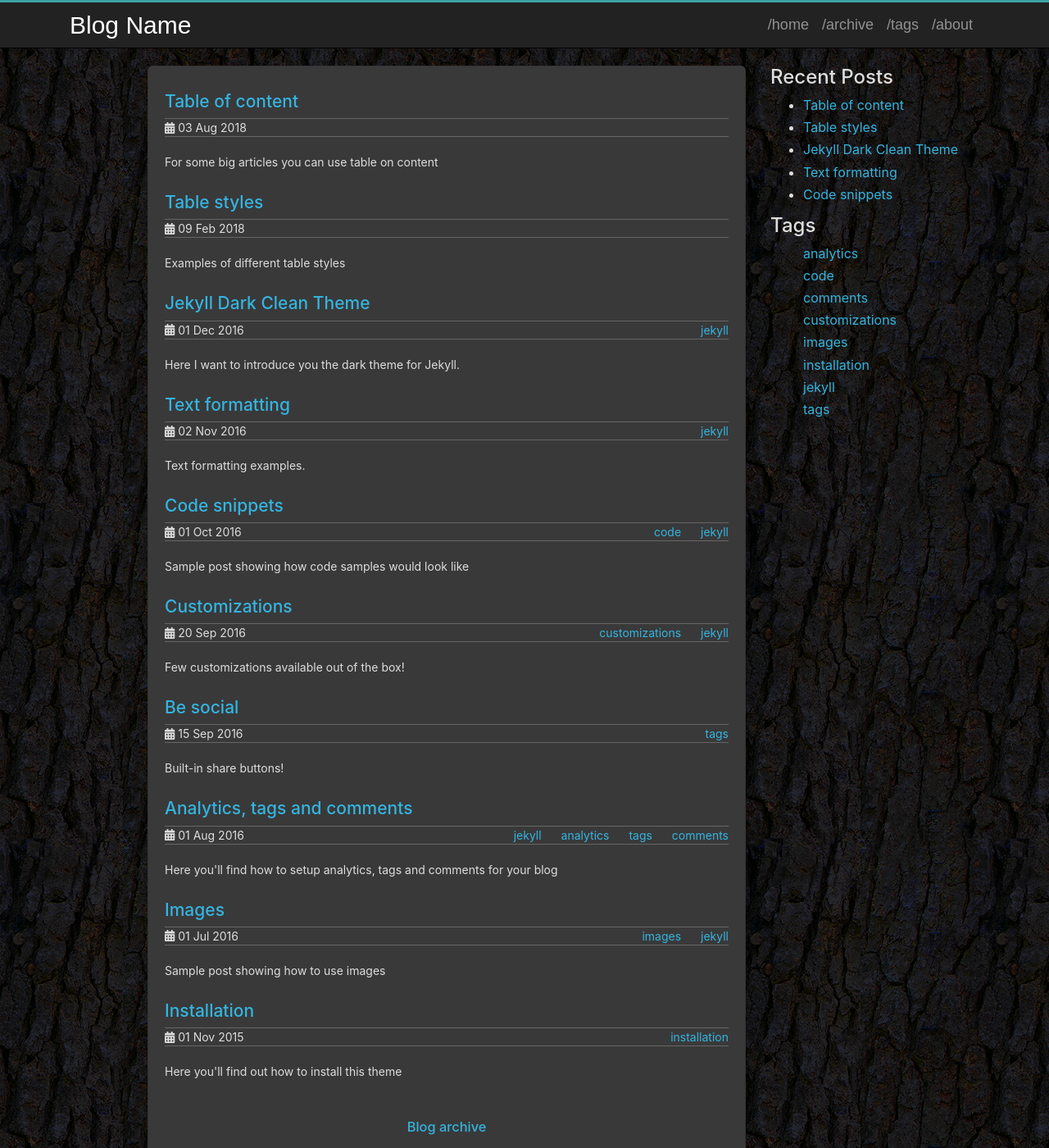
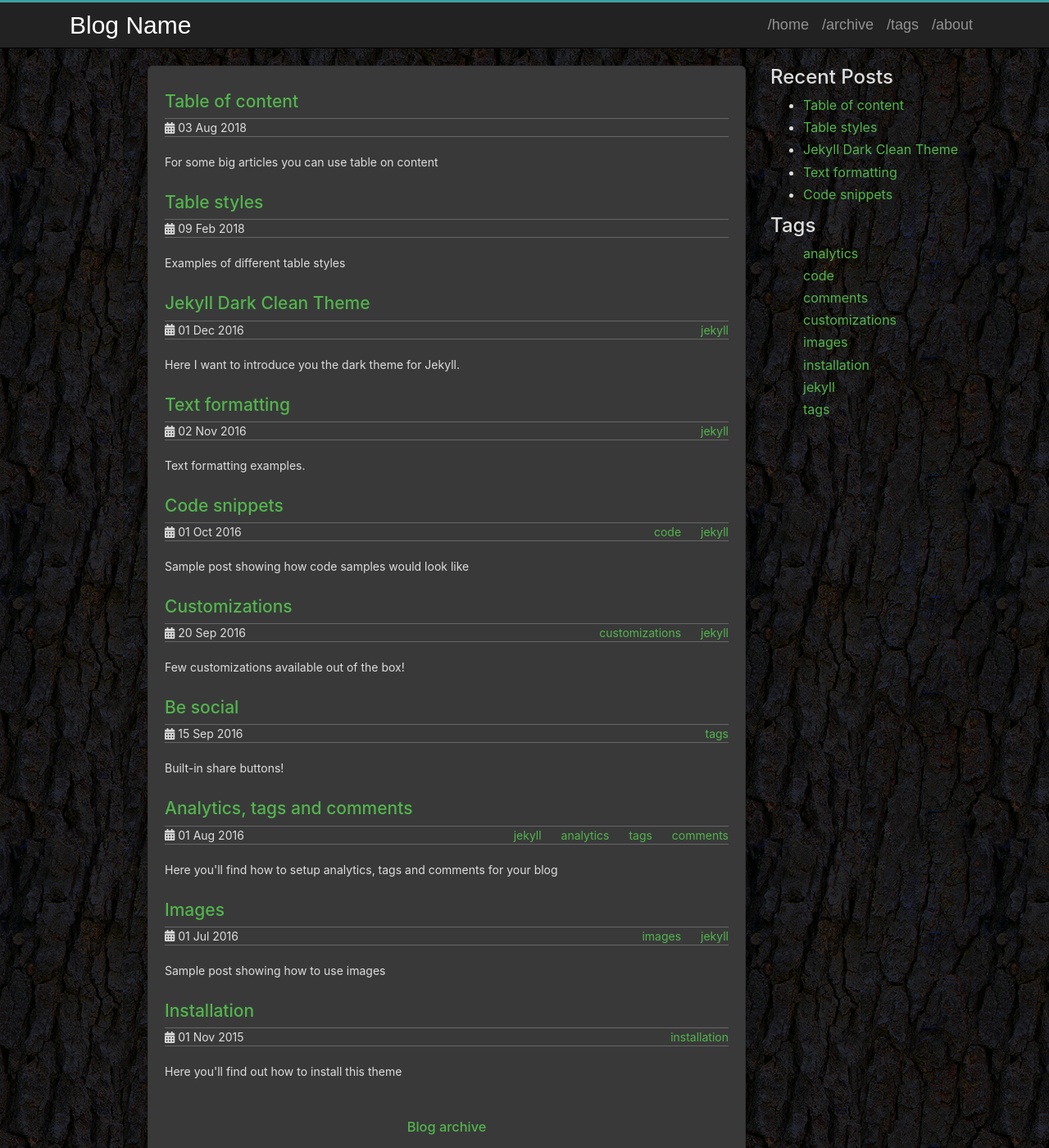
Before and after one commit to Paranoid2droid/paranoid2droid.github.io, a Jekyll site: the page built from index.html, in a window 1280 px wide and 1400 px high. Shown: the whole window at 82% size. Built offline with Jekyll 4.4.1, drawn with Linux system fonts in a browser that asks for light colours.

```diff
--- a/assets/css/theme.scss
+++ b/assets/css/theme.scss
@@ -17,12 +17,12 @@
 //********************************************************
 
 // Several accent colors, choose one or create your own!
-//accent-color: #3CA2A2;    // original =)
+//$accent-color: #3CA2A2;    // original =)
 //$accent-color: #C38FD6;  // velvet
 //$accent-color: #8FD6B3;  // greenish
-$accent-color: #35B4DE;  // bluish
+//$accent-color: #35B4DE;  // bluish
 //$accent-color: #D2E354;  // yellowish
-//$accent-color: #52B54B;  // green
+$accent-color: #52B54B;  // green
 
 $font-color: #dddddd;
 $background-color: #292929;
```
